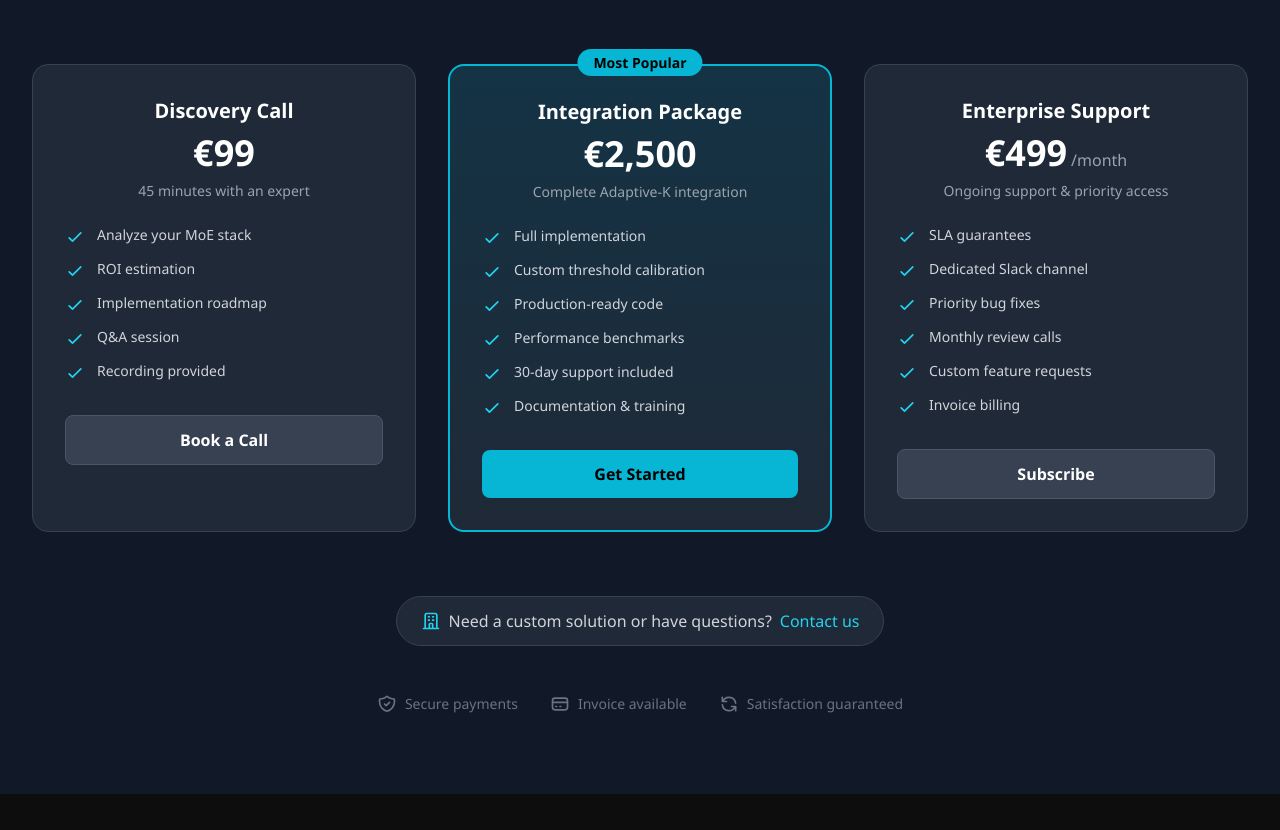
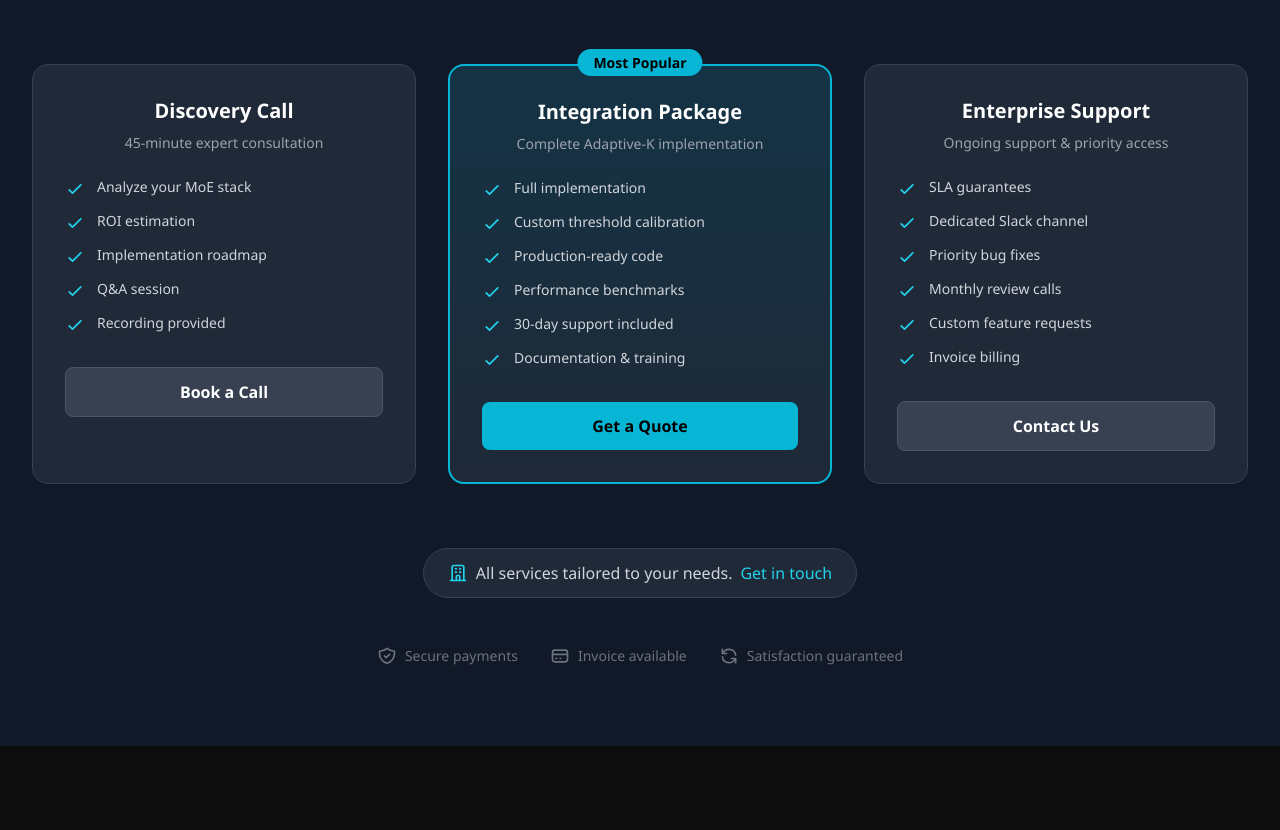
Before and after one commit to Gabrobals/sbm-efficient, a Next.js app in the folder landing-page/: page / in a window 1280 px wide. Shown: the part 4962-5792 px from the top of the page. Built offline with nearby package versions, Linux system fonts and the light colour scheme.

Commit message:
Hide prices - contact-based pricing for B2B consulting model

```diff
--- a/landing-page/src/i18n/translations.ts
+++ b/landing-page/src/i18n/translations.ts
@@ -132,13 +132,13 @@ export const translations = {
     },
     pricing: {
       transparent: 'Services',
-      title: 'Pricing',
+      title: '& Pricing',
       subtitle: 'Expert consulting and integration services. The SDK is free and open source - you pay for our expertise and time.',
       recommended: 'Most Popular',
       starterName: 'Discovery Call',
-      starterPrice: '€99',
+      starterPrice: '',
       starterPeriod: '',
-      starterDesc: '45 minutes with an expert',
+      starterDesc: '45-minute expert consultation',
       starterFeatures: [
         'Analyze your MoE stack',
         'ROI estimation',
@@ -148,9 +148,9 @@ export const translations = {
       ],
       starterCta: 'Book a Call',
       proName: 'Integration Package',
-      proPrice: '€2,500',
+      proPrice: '',
       proPeriod: '',
-      proDesc: 'Complete Adaptive-K integration',
+      proDesc: 'Complete Adaptive-K implementation',
       proFeatures: [
         'Full implementation',
         'Custom threshold calibration',
@@ -159,10 +159,10 @@ export const translations = {
         '30-day support included',
         'Documentation & training',
       ],
-      proCta: 'Get Started',
+      proCta: 'Get a Quote',
       enterpriseName: 'Enterprise Support',
-      enterprisePrice: '€499',
-      enterprisePeriod: '/month',
+      enterprisePrice: '',
+      enterprisePeriod: '',
       enterpriseDesc: 'Ongoing support & priority access',
       enterpriseFeatures: [
         'SLA guarantees',
@@ -172,9 +172,9 @@ export const translations = {
         'Custom feature requests',
         'Invoice billing',
       ],
-      enterpriseCta: 'Subscribe',
-      volumeDiscount: 'Need a custom solution or have questions?',
-      contactSales: 'Contact us',
+      enterpriseCta: 'Contact Us',
+      volumeDiscount: 'All services tailored to your needs.',
+      contactSales: 'Get in touch',
       securePayments: 'Secure payments',
       invoiceAvailable: 'Invoice available',
       moneyBack: 'Satisfaction guaranteed',
@@ -317,9 +317,9 @@ export const translations = {
       subtitle: 'Consulenza esperta e servizi di integrazione. L\'SDK è gratuito e open source - paghi per la nostra esperienza e tempo.',
       recommended: 'Più Popolare',
       starterName: 'Discovery Call',
-      starterPrice: '€99',
+      starterPrice: '',
       starterPeriod: '',
-      starterDesc: '45 minuti con un esperto',
+      starterDesc: 'Consulenza di 45 minuti',
       starterFeatures: [
         'Analisi del tuo stack MoE',
         'Stima ROI',
@@ -329,9 +329,9 @@ export const translations = {
       ],
       starterCta: 'Prenota una Call',
       proName: 'Pacchetto Integrazione',
-      proPrice: '€2.500',
+      proPrice: '',
       proPeriod: '',
-      proDesc: 'Integrazione completa Adaptive-K',
+      proDesc: 'Implementazione completa Adaptive-K',
       proFeatures: [
         'Implementazione completa',
         'Calibrazione soglie personalizzata',
@@ -340,10 +340,10 @@ export const translations = {
         '30 giorni di supporto inclusi',
         'Documentazione e training',
       ],
-      proCta: 'Inizia Ora',
+      proCta: 'Richiedi Preventivo',
       enterpriseName: 'Supporto Enterprise',
-      enterprisePrice: '€499',
-      enterprisePeriod: '/mese',
+      enterprisePrice: '',
+      enterprisePeriod: '',
       enterpriseDesc: 'Supporto continuo e accesso prioritario',
       enterpriseFeatures: [
         'Garanzie SLA',
@@ -353,8 +353,8 @@ export const translations = {
         'Richieste feature custom',
         'Fatturazione',
       ],
-      enterpriseCta: 'Abbonati',
-      volumeDiscount: 'Hai bisogno di una soluzione personalizzata o hai domande?',
+      enterpriseCta: 'Contattaci',
+      volumeDiscount: 'Tutti i servizi su misura per le tue esigenze.',
       contactSales: 'Contattaci',
       securePayments: 'Pagamenti sicuri',
       invoiceAvailable: 'Fattura disponibile',
```
